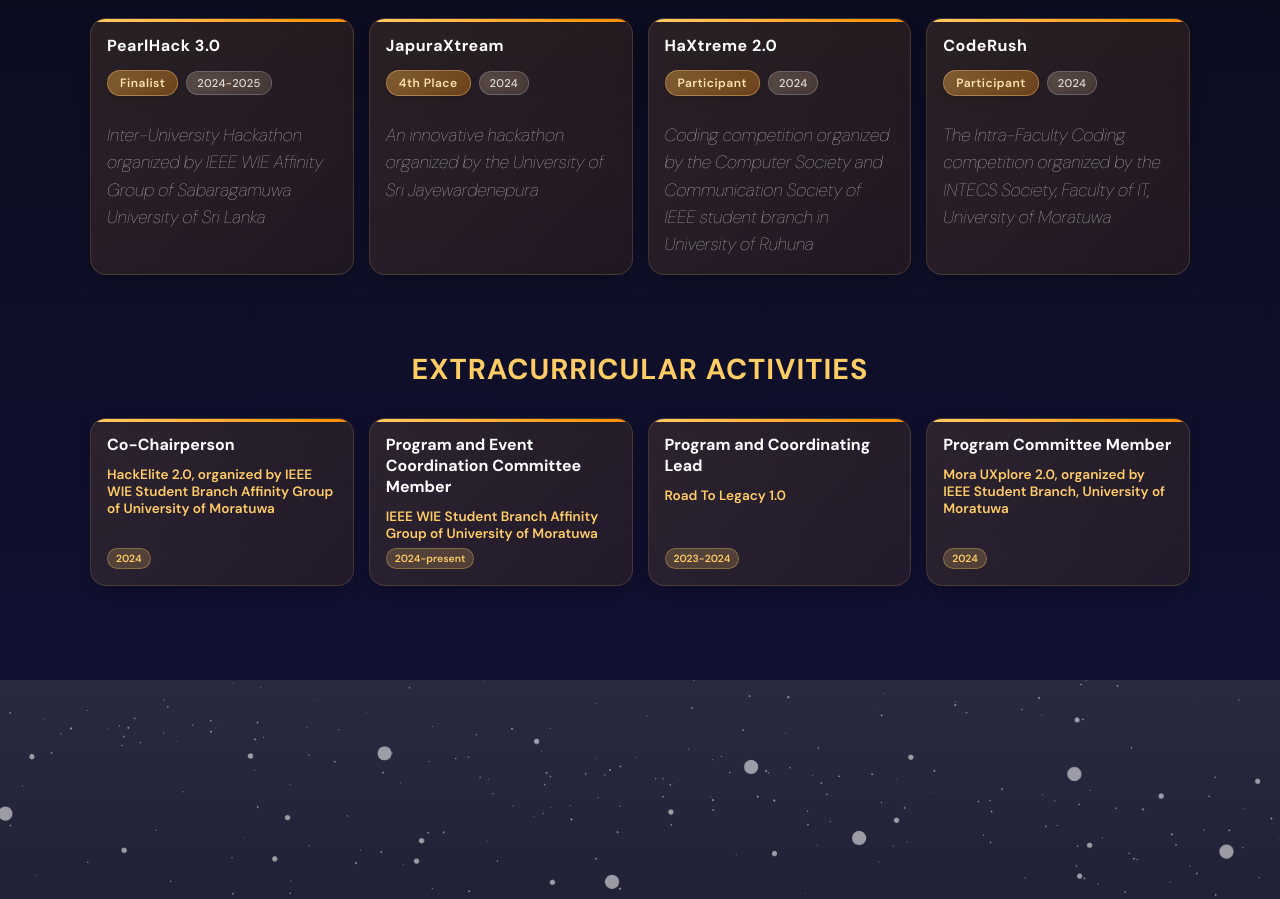
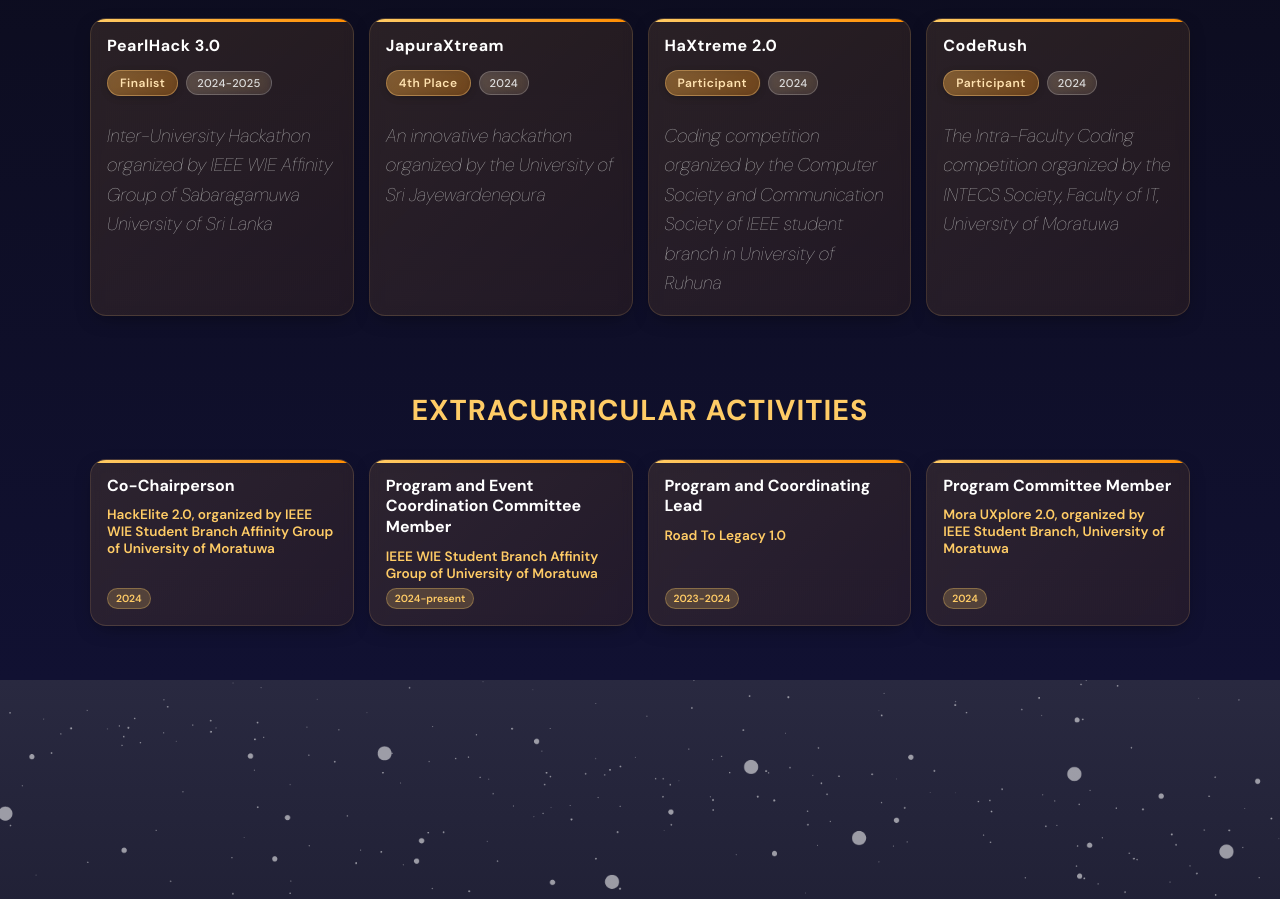
Before and after one commit to gimhanijayamanna/ReactPortfolio-, a React (Vite) app: page / in a window 1280 px wide. Shown: the part 7320-8219 px from the top of the page. Built offline with nearby package versions, Linux system fonts and the light colour scheme.

Commit message:
last responsive commitment

```diff
--- a/src/app.scss
+++ b/src/app.scss
@@ -5,13 +5,6 @@
     /* Prevent over-scrolling */
     width: 100%;
     height: 100%;
-
-    // Enhanced mobile scrolling
-    @media (max-width: 1024px) {
-        scroll-snap-type: y proximity;
-        -webkit-overflow-scrolling: touch;
-        scroll-padding-top: 0;
-    }
 }
 
 * {
@@ -32,14 +25,6 @@
     height: 100%;
     margin: 0;
     padding: 0;
-
-    // Enhanced mobile scrolling
-    @media (max-width: 1024px) {
-        -webkit-overflow-scrolling: touch;
-        scroll-behavior: smooth;
-        overscroll-behavior-y: contain;
-        touch-action: pan-y;
-    }
 }
 
 a {
@@ -54,15 +39,6 @@
     width: 100%;
     max-width: 100%;
     box-sizing: border-box;
-
-    // Enhanced mobile scrolling
-    @media (max-width: 1024px) {
-        scroll-snap-align: start;
-        scroll-snap-stop: normal;
-        min-height: 100vh;
-        height: auto;
-        overflow-y: auto;
-    }
 }
 
 // Enhanced responsive breakpoint system for 100% device coverage
--- a/src/components/achievements/achievements.scss
+++ b/src/components/achievements/achievements.scss
@@ -249,8 +249,8 @@
 }
 
 .achievement-description {
-    font-size: 0.85rem;
-    line-height: 1.5;
+    font-size: 0.9rem;
+    line-height: 1.4;
     color: #c0c0c0;
     margin-top: auto;
     font-style: italic;
@@ -258,27 +258,27 @@
 
     @include mobile-xs {
         font-size: 0.75rem;
-        line-height: 1.4;
+        line-height: 1.3;
     }
 
     @include mobile-small {
         font-size: 0.8rem;
-        line-height: 1.4;
+        line-height: 1.35;
     }
 
     @include mobile-medium {
         font-size: 0.82rem;
-        line-height: 1.45;
+        line-height: 1.4;
     }
 
     @include mobile-large {
         font-size: 0.85rem;
-        line-height: 1.45;
+        line-height: 1.4;
     }
 
     @include mobile {
         font-size: 0.85rem;
-        line-height: 1.45;
+        line-height: 1.4;
     }
 
     @include tablet-small {
@@ -287,38 +287,38 @@
     }
 
     @include tablet {
-        font-size: 1rem;
+        font-size: 1.05rem;
         line-height: 1.5;
     }
 
     @include tablet-large {
-        font-size: 1.05rem;
+        font-size: 1.1rem;
         line-height: 1.55;
     }
 
     @include desktop-small {
-        font-size: 1.1rem;
-        line-height: 1.55;
-    }
-
-    @include desktop {
         font-size: 1.15rem;
         line-height: 1.6;
     }
 
-    @include desktop-large {
+    @include desktop {
         font-size: 1.2rem;
         line-height: 1.6;
     }
 
-    @include desktop-xl {
+    @include desktop-large {
         font-size: 1.25rem;
         line-height: 1.65;
     }
 
+    @include desktop-xl {
+        font-size: 1.3rem;
+        line-height: 1.7;
+    }
+
     @include desktop-4k {
         font-size: 1.4rem;
-        line-height: 1.7;
+        line-height: 1.75;
     }
 }
 
```
